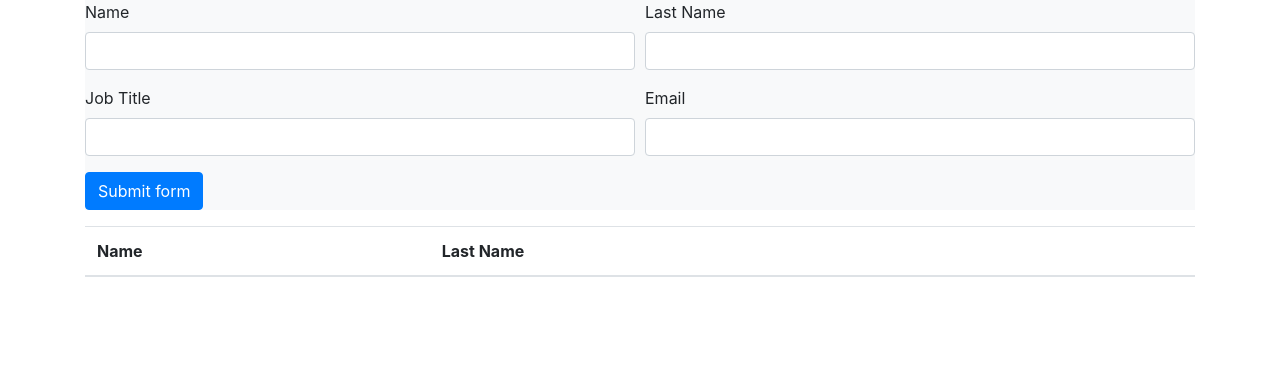
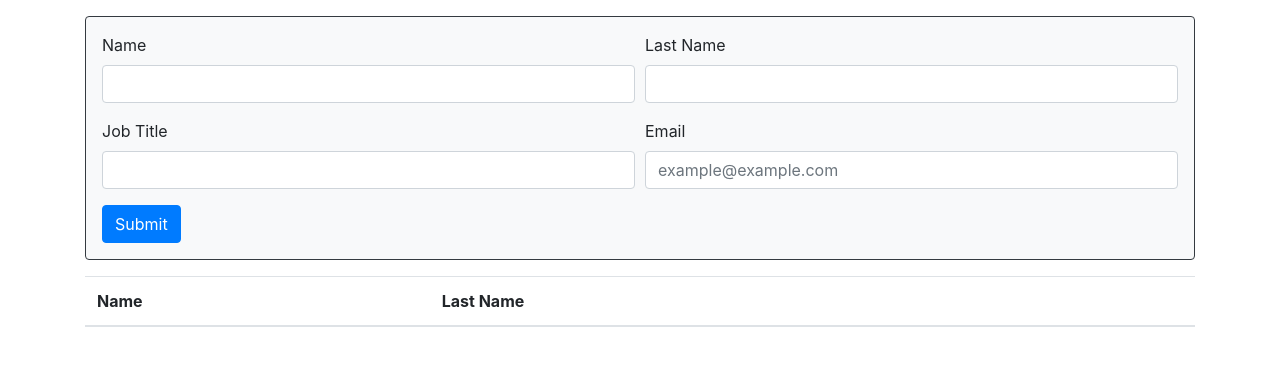
Before and after one commit to hnesaiqe/employes_ecf_3, a plain HTML site: page index.html in a window 1280 px wide. Drawn offline with nearby package versions, Linux system fonts and the light colour scheme; no server answers.

Commit message:
first send

```diff
--- a/index.html
+++ b/index.html
@@ -16,7 +16,7 @@
   <div class="container">
 
           <!-- Formilaire -->
-    <div class="form bg-light mb-3">
+    <div class="form bg-light mb-3 mt-3 p-3 border border-dark rounded">
 
       <form class="needs-validation" id="myForm" novalidate>
         <div class="form-row">
@@ -38,20 +38,20 @@
         <div class="form-row">
           <div class="col-md-6 mb-3">
             <label for="validationCustom03">Job Title</label>
-            <input type="text" class="form-control" id="newJobTitle" required>
+            <input type="text" class="form-control" id="newJobTitle" required="required">
             <div class="invalid-feedback">
               Please provide a valid city.
             </div>
           </div>
           <div class="col-md-6 mb-3">
             <label for="validationCustom03">Email</label>
-            <input type="email" class="form-control" id="newEmail" required>
+            <input type="email" class="form-control" id="newEmail" placeholder="example@example.com" required>
             <div class="invalid-feedback">
               Please provide a valid city.
             </div>
           </div>
         </div>
-        <button class="btn btn-primary" type="button" onclick="loadDoc()">Submit form</button>
+        <button class="btn btn-primary" type="button" onclick="btnSubmit()">Submit</button>
       </form>
     </div>
 
--- a/script.js
+++ b/script.js
@@ -84,7 +84,7 @@ function btnDel(ID, e) {
 }
 // Request Post
 
-function loadDoc() {
+function btnSubmit() {
 
     var name = document.getElementById("newName").value;
     var lastName = document.getElementById("newLastName").value;
```
